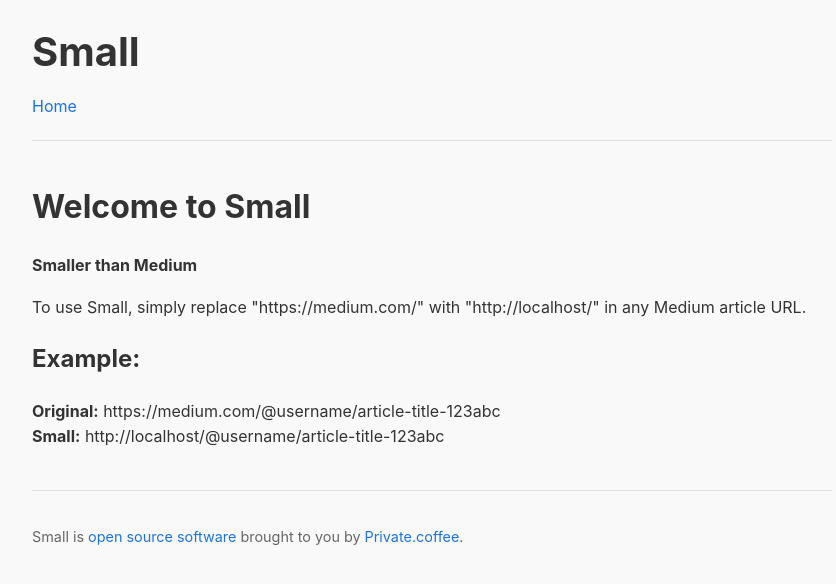
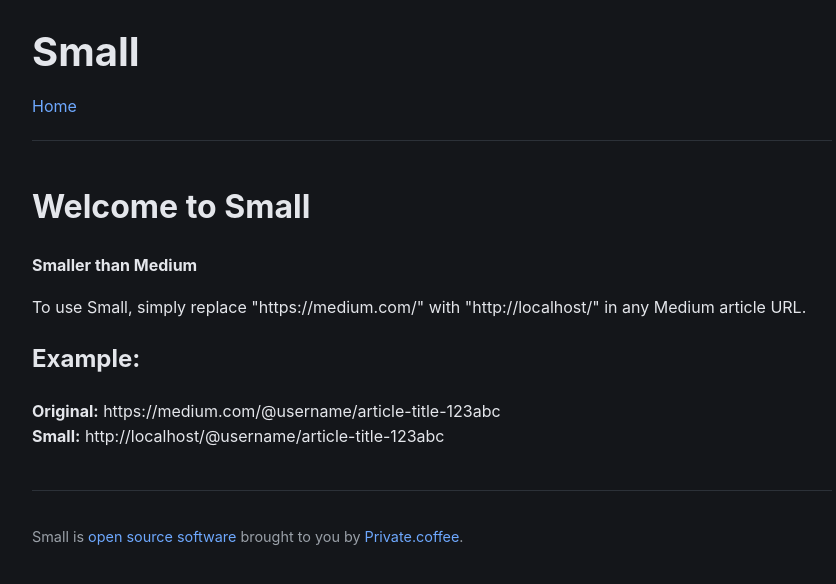
Before and after one commit to darlopvil/small-fork, a Flask app: page / in a window 1280 px wide. Shown: the top 584 px of the page, without its empty margins (208-1044 px from the left). Run offline with Flask 3, Linux system fonts and the light colour scheme.

Commit message:
feat(fork): tema oscuro único por defecto
style.css no tenía ninguna custom property: 143 líneas con todos los
colores hardcodeados. Se introduce la capa de variables y se sustituyen
todos los literales.

- :root con variables semánticas (--bg, --surface, --fg, --accent,
  --border, --error...). Sin variante clara ni prefers-color-scheme:
  tema oscuro único, como el resto de frontends de la instancia.
- base.html: <meta name="color-scheme" content="dark"> para evitar el
  flash blanco inicial y poner en oscuro scrollbars y controles nativos.

Dos cambios que no son sustitución directa:
- pre tenía color #666 sobre #f4f4f4, mal contraste ya en claro e
  ilegible en oscuro. Pasa a --fg.
- el acento #1a73e8 no daba contraste suficiente sobre el fondo oscuro.
  Sube a #6ea8fe, y el texto de los botones pasa a --on-accent oscuro.

Verificado en home, artículo con imágenes y código, aviso de vista
previa y página 404.

Closes #7

```diff
--- a/src/small/static/css/style.css
+++ b/src/small/static/css/style.css
@@ -1,16 +1,36 @@
+/* ==========================================================================
+   Paleta (fork: tema oscuro único, sin variante clara)
+   ========================================================================== */
+:root {
+    --bg: #14161a;
+    --surface: #1c1f24;
+    --surface-alt: #16181d;
+    --fg: #e4e6eb;
+    --fg-muted: #9aa0a8;
+    --accent: #6ea8fe;
+    --accent-hover: #8bbcff;
+    --accent-active: #5590e6;
+    --on-accent: #10131a;
+    --border: #2c3138;
+    --border-strong: #3a4048;
+    --pre-marker: #f36d33;
+    --error: #ff6b6b;
+    --shadow: rgba(0, 0, 0, 0.45);
+}
+
 /* General Styles */
 body {
     font-family: -apple-system, BlinkMacSystemFont, "Segoe UI", Roboto, Helvetica, Arial, sans-serif;
     line-height: 1.6;
-    color: #333;
+    color: var(--fg);
     max-width: 800px;
     margin: 0 auto;
     padding: 20px;
-    background-color: #f9f9f9;
+    background-color: var(--bg);
 }
 
 a {
-    color: #1a73e8;
+    color: var(--accent);
     text-decoration: none;
 }
 
@@ -21,24 +41,24 @@ a:hover {
 a .btn {
     display: inline-block;
     padding: 10px 20px;
-    background-color: #1a73e8;
-    color: #fff;
+    background-color: var(--accent);
+    color: var(--on-accent);
     border-radius: 5px;
     text-align: center;
     margin-top: 20px;
 }
 
 a .btn:hover {
-    background-color: #0d6efd;
+    background-color: var(--accent-hover);
 }
 
 a .btn:active {
-    background-color: #0b5ed7;
+    background-color: var(--accent-active);
 }
 
 /* Header Styles */
 header {
-    border-bottom: 1px solid #e0e0e0;
+    border-bottom: 1px solid var(--border);
     padding-bottom: 20px;
     margin-bottom: 40px;
 }
@@ -60,17 +80,17 @@ header nav a {
 footer {
     margin-top: 40px;
     padding-top: 20px;
-    border-top: 1px solid #e0e0e0;
+    border-top: 1px solid var(--border);
     font-size: 0.9em;
-    color: #666;
+    color: var(--fg-muted);
 }
 
 /* Article Styles */
 article {
-    background-color: #fff;
+    background-color: var(--surface);
     padding: 30px;
     border-radius: 5px;
-    box-shadow: 0 2px 5px rgba(0, 0, 0, 0.1);
+    box-shadow: 0 2px 5px var(--shadow);
 }
 
 article h1 {
--- a/src/small/templates/base.html
+++ b/src/small/templates/base.html
@@ -2,6 +2,7 @@
 <html lang="en">
 <head>
     <meta charset="UTF-8">
+    <meta name="color-scheme" content="dark">
     <meta name="viewport" content="width=device-width, initial-scale=1.0">
     <title>{% block title %}Small{% endblock %}</title>
     <link rel="stylesheet" href="{{ url_for('static', filename='css/style.css') }}">
```
Also changed, not shown: other parts of src/small/static/css/style.css (+13 -11 lines).
